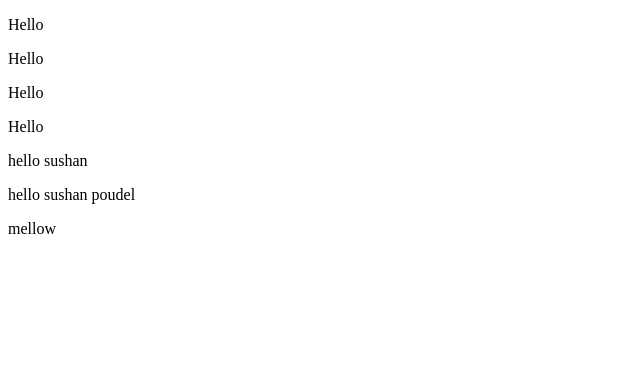
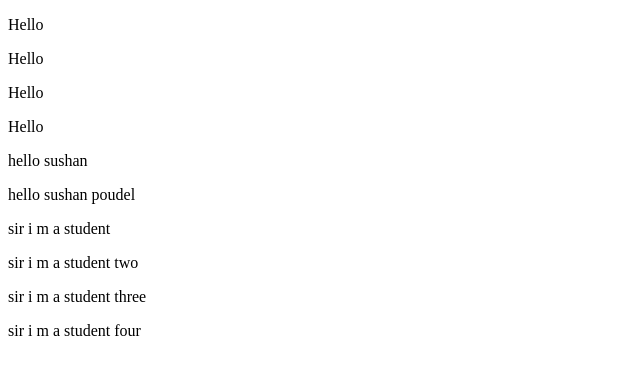
Before and after one commit to edusushan/stlawrence, a plain HTML site: page index.html in a window 1280 px wide. Shown: the whole page, without its empty margins (0-640 px from the left). Drawn offline with Linux system fonts and the light colour scheme.

Commit message:
added new

```diff
--- a/index.html
+++ b/index.html
@@ -12,8 +12,10 @@
    <p>Hello</p>
    <p>hello sushan </p>
    <p>hello sushan poudel </p>
-   <p>mellow</p>
-
+   <P>sir i m a student</P>
+   <P>sir i m a student two</P>
+   <P>sir i m a student three</P>
+   <P>sir i m a student four</P>
 
 
 
```
